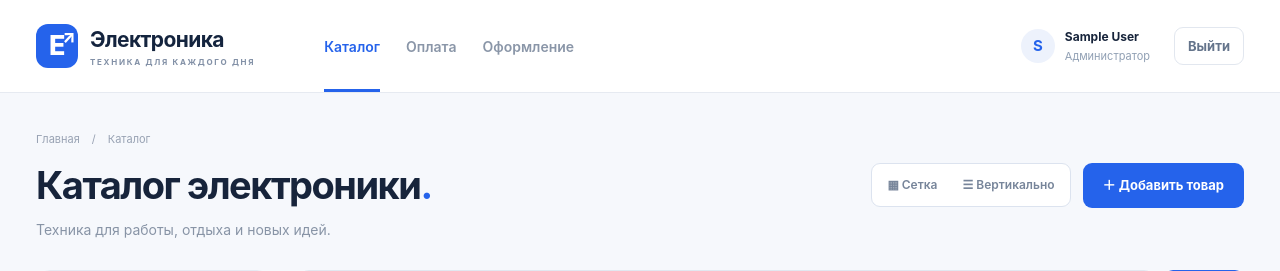
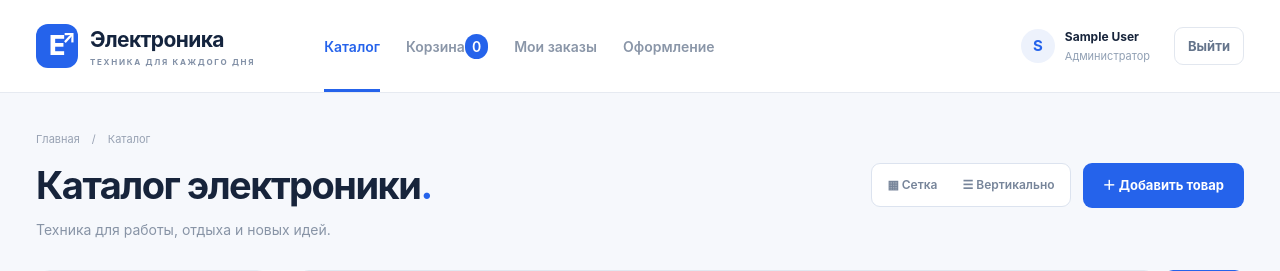
Before and after one commit to Se7JoPa/Shop_electro, a Flask app: page / in a window 1280 px wide. Shown: the top 271 px of the page. Run offline with Flask 3, Linux system fonts and the light colour scheme; the visitor is signed in with stand-in values (Sample User, id 1); data comes from the database, SQL or seed files in the repository; parts of the project's set-up code (start-up, migrations or seed data) failed here and were passed over.

Commit message:
Fix navigation for cart and order history

```diff
--- a/templates/base.html
+++ b/templates/base.html
@@ -11,7 +11,7 @@
 <body class="layout-{{ layout }}">
 <header class="topbar"><div class="shell topbar-inner">
 <a class="brand" href="{{ url_for('catalog') }}"><span class="brand-mark">E<span>↗</span></span><span>Электроника<small>ТЕХНИКА ДЛЯ КАЖДОГО ДНЯ</small></span></a>
-{% if g.user %}<nav class="nav"><a class="{{ 'active' if request.endpoint in ['catalog','detail','new_product','edit_product'] }}" href="{{ url_for('catalog') }}">Каталог</a><a class="{{ 'active' if request.endpoint == 'payment_order' }}" href="{{ url_for('payment_demo') }}">Оплата</a><a class="{{ 'active' if request.endpoint == 'settings' }}" href="{{ url_for('settings') }}">Оформление</a></nav>
+{% if g.user %}<nav class="nav"><a class="{{ 'active' if request.endpoint in ['catalog','detail','new_product','edit_product'] }}" href="{{ url_for('catalog') }}">Каталог</a><a class="{{ 'active' if request.endpoint in ['cart','checkout'] }}" href="{{ url_for('cart') }}">Корзина <span class="cart-count">{{ cart_count }}</span></a><a class="{{ 'active' if request.endpoint in ['orders','order_detail'] }}" href="{{ url_for('orders') }}">Мои заказы</a><a class="{{ 'active' if request.endpoint == 'settings' }}" href="{{ url_for('settings') }}">Оформление</a></nav>
 <div class="user"><span class="avatar">{{ g.user.full_name[:1]|upper }}</span><span>{{ g.user.full_name }}<small>{{ 'Администратор' if g.user.role == 'admin' else 'Покупатель' }}</small></span></div>
 <form action="{{ url_for('logout') }}" method="post"><input type="hidden" name="csrf" value="{{ csrf_token() }}"><button class="button small ghost" type="submit">Выйти</button></form>
 {% else %}<span class="header-note">Ваш магазин. Всё под рукой.</span>{% endif %}
```
